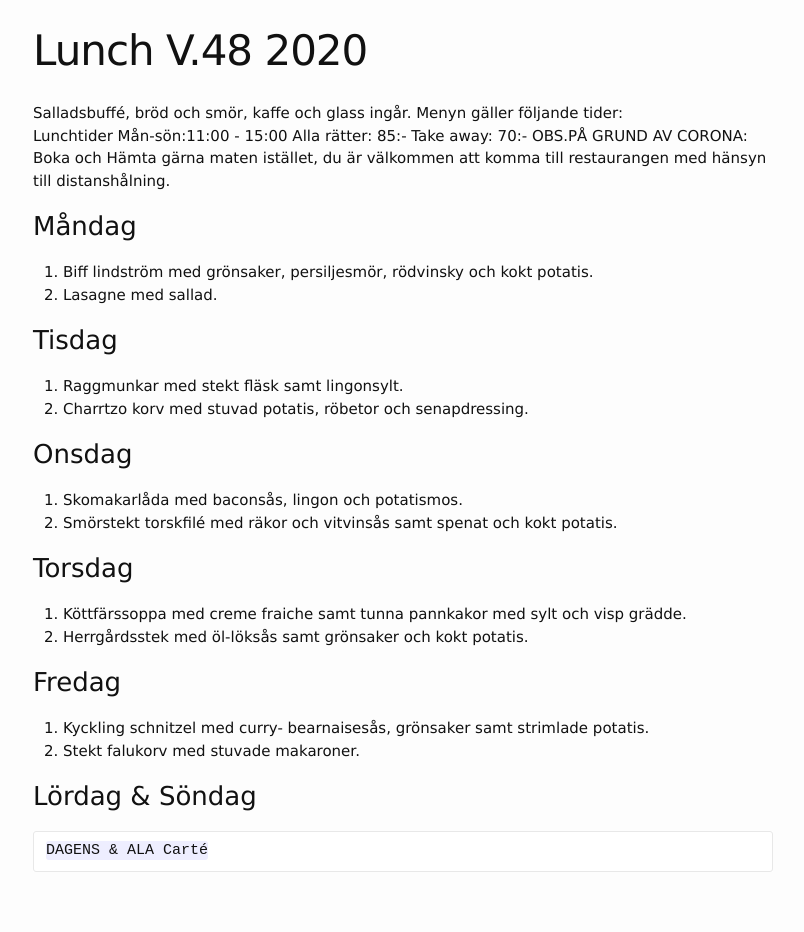
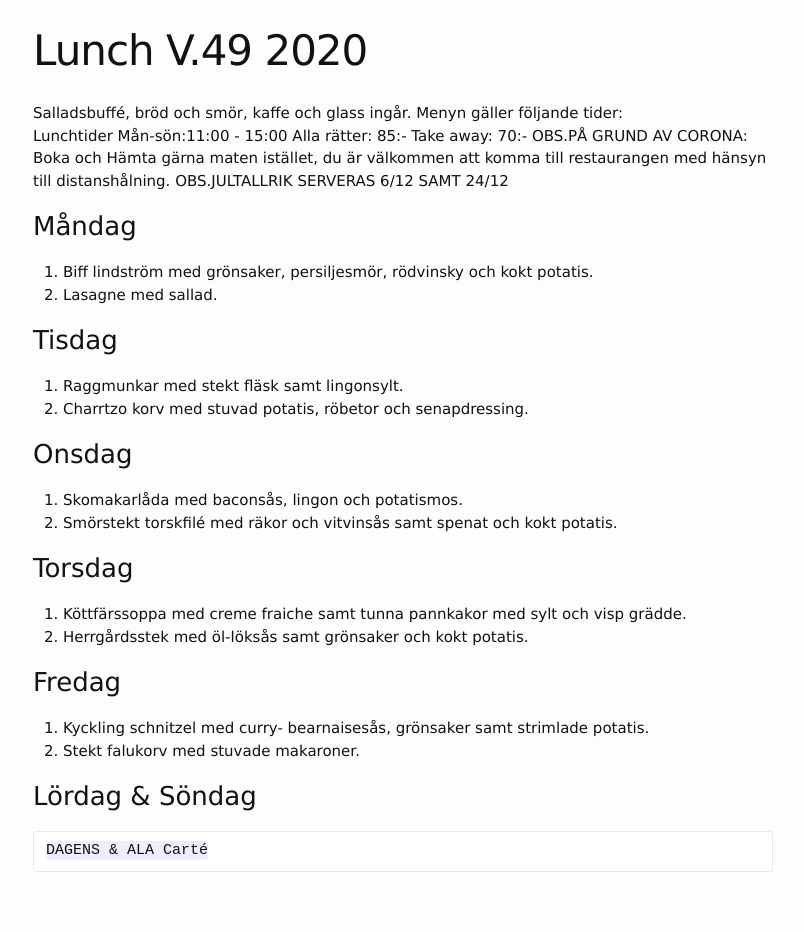
Before and after one commit to FarInn62/farinn62.github.io, a Jekyll site: the page built from lunch.md, in a window 1280 px wide. Shown: the whole page, without its empty margins (237-1041 px from the left). Built offline with Jekyll 4.4.1, drawn with Linux system fonts in a browser that asks for light colours.

Commit message:
Update lunch.md

```diff
--- a/lunch.md
+++ b/lunch.md
@@ -1,6 +1,6 @@
 ---
 layout: foodmenu
-title: Lunch V.48 2020
+title: Lunch V.49 2020
 permalink: /lunch/
 published: true
 ---
@@ -9,7 +9,7 @@ Menyn gäller följande tider:
 Lunchtider  Mån-sön:11:00 - 15:00
 Alla rätter: 85:- Take away: 70:-
 OBS.PÅ GRUND AV CORONA: Boka och Hämta gärna maten istället, du är välkommen att komma till restaurangen med hänsyn till distanshålning.
-
+OBS.JULTALLRIK SERVERAS 6/12 SAMT 24/12
 
 ### Måndag
 1. Biff lindström med grönsaker, persiljesmör, rödvinsky och kokt potatis.
```
